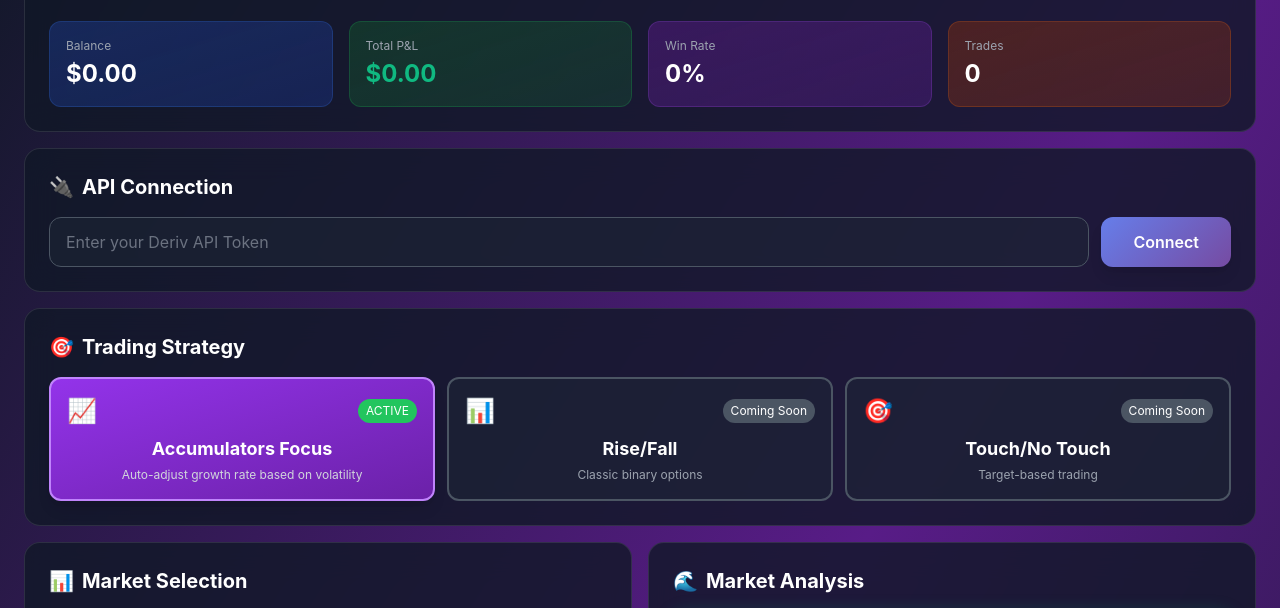
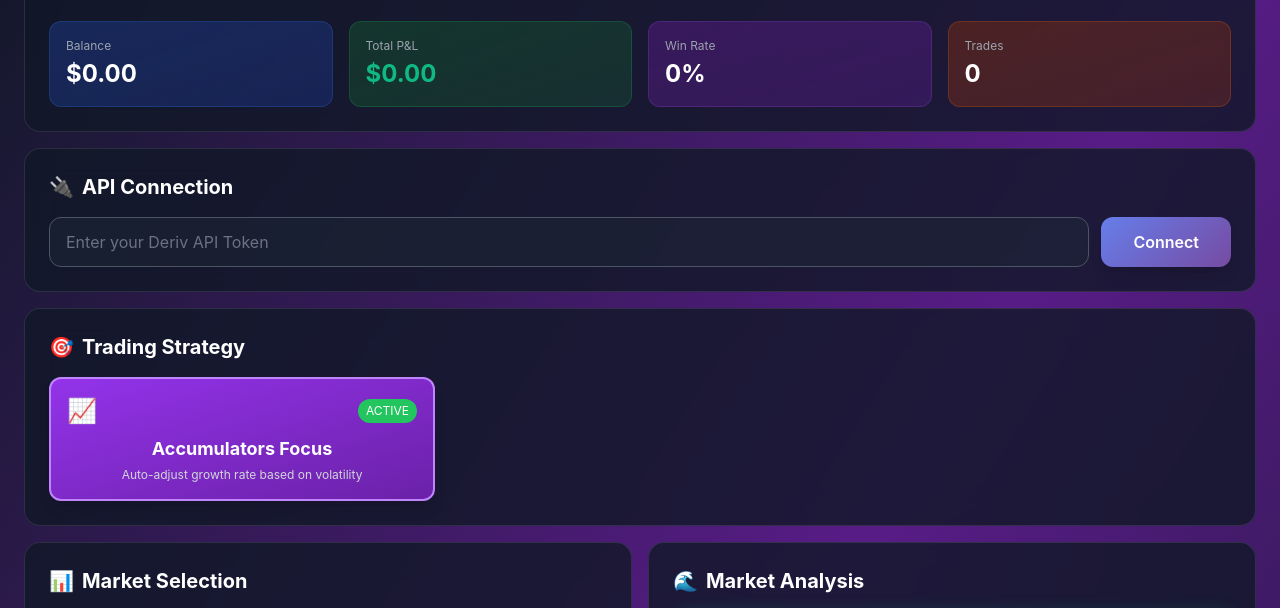
Before and after one commit to lintionai-cpu/DeTrad, a plain HTML site: page v13.html in a window 1280 px wide. Shown: the part 116-724 px from the top of the page. Drawn offline with nearby package versions, Linux system fonts and the light colour scheme.

Commit message:
Update v13.html

```diff
--- a/v13.html
+++ b/v13.html
@@ -210,23 +210,6 @@
                     <p class="text-xs text-gray-300">Auto-adjust growth rate based on volatility</p>
                 </button>
 
-                <button onclick="selectStrategy('rise_fall')" id="stratRiseFall" class="strategy-card bg-gray-800/50 p-4 rounded-xl border-2 border-gray-600 hover:border-purple-400 hover:scale-105 transform transition">
-                    <div class="flex items-center justify-between mb-2">
-                        <span class="text-2xl">📊</span>
-                        <span class="text-xs bg-gray-600 px-2 py-1 rounded-full">Coming Soon</span>
-                    </div>
-                    <h3 class="font-bold text-lg mb-1">Rise/Fall</h3>
-                    <p class="text-xs text-gray-400">Classic binary options</p>
-                </button>
-
-                <button onclick="selectStrategy('touch')" id="stratTouch" class="strategy-card bg-gray-800/50 p-4 rounded-xl border-2 border-gray-600 hover:border-purple-400 hover:scale-105 transform transition">
-                    <div class="flex items-center justify-between mb-2">
-                        <span class="text-2xl">🎯</span>
-                        <span class="text-xs bg-gray-600 px-2 py-1 rounded-full">Coming Soon</span>
-                    </div>
-                    <h3 class="font-bold text-lg mb-1">Touch/No Touch</h3>
-                    <p class="text-xs text-gray-400">Target-based trading</p>
-                </button>
             </div>
         </div>
 
@@ -1204,4 +1187,5 @@
         updateGrowthDisplay();
     </script>
 </body>
+
 </html>
```
